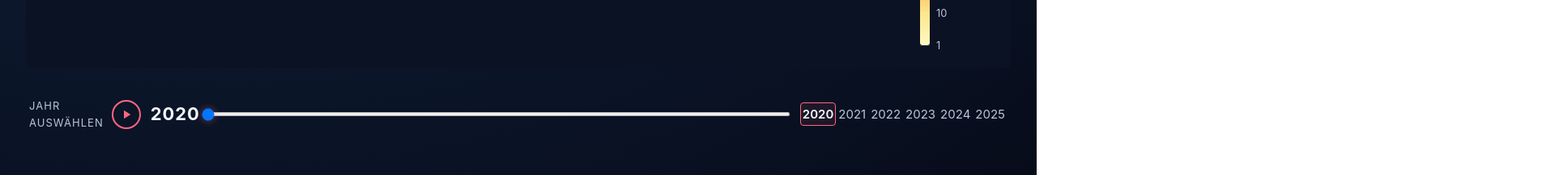
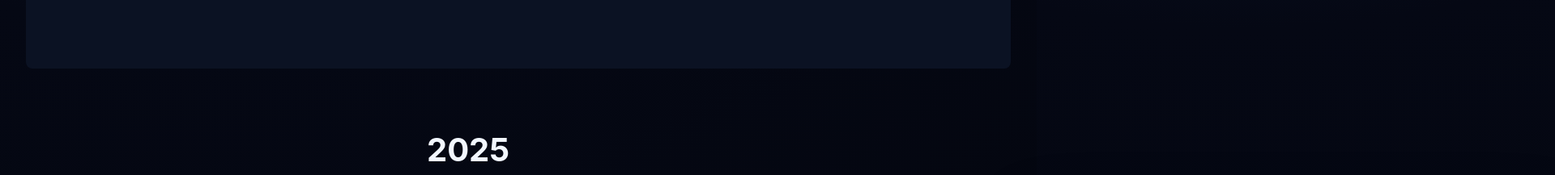
Before and after one commit to Angel12432/Web_Konjunktur_and_Defence_, a website built with Vite: page index.html in a window 1280 px wide. Shown: the part 980-1197 px from the top of the page at 81% size, 1920 px wide, since content can reach past the window. Built offline with nearby package versions, Linux system fonts and the light colour scheme; a web font is replaced by a local one.

Commit message:
renamed script.js and optimized for deployment

```diff
--- a/index.html
+++ b/index.html
@@ -50,19 +50,7 @@
               </svg>
             </button>
             <span id="jahrLabel">2020</span>
-          </div>
 
-          <input type="range" id="jahrSlider" min="2020" max="2025" step="1" value="2020" />
-          <div class="slider-ticks">
-            <button class="slider-tick aktiv" data-jahr="2020">2020</button>
-            <button class="slider-tick" data-jahr="2021">2021</button>
-            <button class="slider-tick" data-jahr="2022">2022</button>
-            <button class="slider-tick" data-jahr="2023">2023</button>
-            <button class="slider-tick" data-jahr="2024">2024</button>
-            <button class="slider-tick" data-jahr="2025">2025</button>
-          </div>
-        </div>
-    </section>
 
     <!-- Deutschland Vergleich Section -->
     <section class="section-deutschland">
--- a/src/main.js
+++ b/src/main.js
@@ -1,8 +1,8 @@
 //Hier alle Skripte/Dateien importieren
 import './style.css'
-import './scripts/script.js'
+import './scripts/VCDefTech.js'
 import { initialisiere_Weltkarte } from "./scripts/Weltkarte.js";
-import  initalisiereVCFinanzierung from './scripts/script.js';
+import  initalisiereVCFinanzierung from './scripts/VCDefTech.js';
 import "./scripts/BIP_prozent.js";
 
 initialisiere_Weltkarte();
```
Also changed, not shown: public/data_raw/BIP_Deutschland/BIP_Wachstum_92_25.csv (renamed from data_raw/BIP_Deutschland/BIP_Wachstum_92_25.csv), public/data_raw/Battle_Deaths/BattleDeaths_aggregated_by_country.csv (renamed from data_raw/Battle_Deaths/BattleDeaths_aggregated_by_country.csv), public/data_raw/Battle_Deaths/BattleDeaths_v26_1_conf.csv (renamed from data_raw/Battle_Deaths/BattleDeaths_v26_1_conf.csv), public/data_raw/Militaerausgaben/sipri_militaerausgaben_alle_laender_2015_2024_DE-1.csv (renamed from data_raw/Militaerausgaben/sipri_militaerausgaben_alle_laender_2015_2024_DE-1.csv), public/data_raw/Venture_Capital/VC_country_comparison.csv (renamed from data_raw/Venture_Capital/VC_country_comparison.csv), public/data_raw/Venture_Capital/VC_vertical_comparison.csv (renamed from data_raw/Venture_Capital/VC_vertical_comparison.csv), public/data_raw/rheinmetall/aktienkurs_und_dividende.csv (renamed from data_raw/rheinmetall/aktienkurs_und_dividende.csv), public/data_raw/rheinmetall/mitarbeiter.csv (renamed from data_raw/rheinmetall/mitarbeiter.csv), public/data_raw/rheinmetall/umsatz.csv (renamed from data_raw/rheinmetall/umsatz.csv), src/scripts/VCDefTech.js (renamed from src/scripts/script.js).
